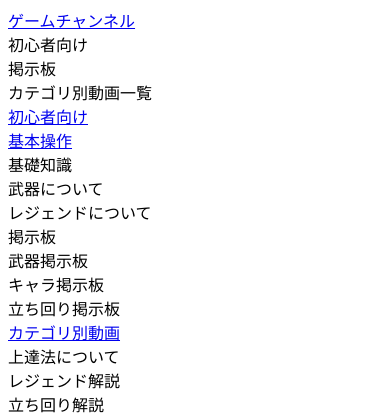
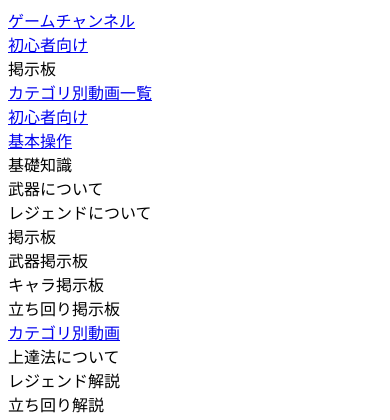
Before and after one commit to jigintern/2021_spring_game, a PHP site: page /index.php in a window 390 px wide. Shown: the top 420 px of the page. Run offline with PHP 8.4, Linux system fonts and the light colour scheme; some libraries are stand-ins or nearby versions.

Commit message:
Adjust mobile layout

```diff
--- a/board/header.php
+++ b/board/header.php
@@ -9,9 +9,19 @@
     <div class=header_title><a href="index.php">ゲームチャンネル</a></div>
     <div class="phone_area">
         <div class="header">
-            <div class=header_content>初心者向け</div>
-            <div class=header_content>掲示板</div>
-            <div class=header_content>カテゴリ別動画一覧</div>
+            <div class=header_content>
+                <a href="forbeginners.php">
+                    初心者向け
+                </a>
+            </div>
+            <div class=header_content>
+                掲示板
+            </div>
+            <div class=header_content>
+                <a href="categoriedmovies.php">
+                    カテゴリ別動画一覧
+                </a>
+            </div>
         </div>
     </div>
 </body>
--- a/css/content.css
+++ b/css/content.css
@@ -12,7 +12,7 @@
 
 .content_card{
     width: 43%;
-    margin: 10px 3%;
+    margin: 10px calc(3% - 6px);
     border: 3px solid black;
     text-align: center;
     font-weight: bold;
```
